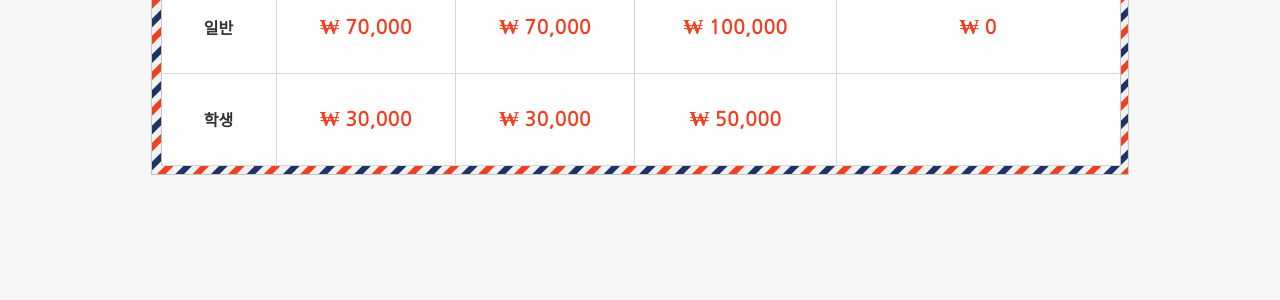
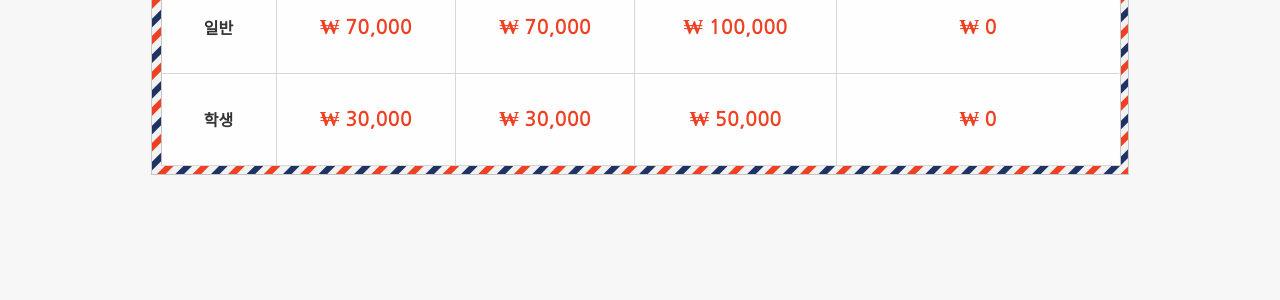
Before and after one commit to creativecommonskorea/2015-global-summit, a Jekyll site: the page built from attend.html, in a window 1280 px wide. Shown: the part 402-702 px from the top of the page. Built offline with Jekyll 4.4.1, drawn with Linux system fonts in a browser that asks for light colours; nearby versions of some CDN libraries.

Commit message:
가격 정보 누락 셀 추가

```diff
--- a/attend.html
+++ b/attend.html
@@ -51,7 +51,7 @@ layout: base
                     <td class="price_show">&#8361; 30,000</td>
                     <td class="price_show">&#8361; 30,000</td>
                     <td class="price_show">&#8361; 50,000</td>
-                    <td>&nbsp;</td>
+                    <td class="price_show">&#8361; 0</td>
                 </tr>
                 </tbody>
             </table>
```
